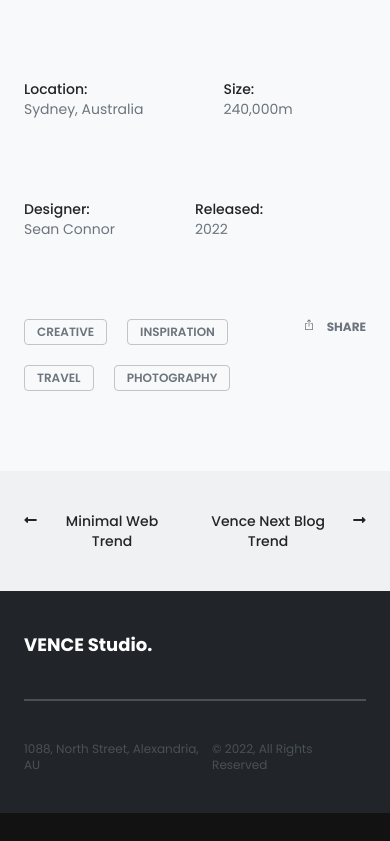
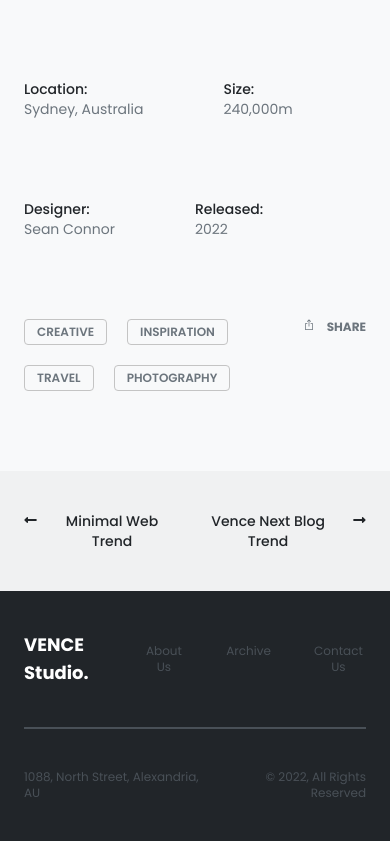
Before and after one commit to Marcellokah/origin-develop-assignment, a React (Vite) app: page / in a window 390 px wide. Shown: the part 2211-3052 px from the top of the page. Before the commit the page ends 3024 px from the top, so only its background shows below. Built offline with nearby package versions, Linux system fonts and the light colour scheme.

Commit message:
Footer's mobile view fixed, added alt attributes

```diff
--- a/src/components/Footer.jsx
+++ b/src/components/Footer.jsx
@@ -13,7 +13,7 @@ const Footer = () => {
         </div>
 
         {/* Navigation links */}
-        <ul className='list-none hidden sm:flex flex-row gap-10 text-primary text-xs'>
+        <ul className='list-none flex flex-row gap-10 text-primary text-xs text-center'>
           {footerLinks.map((link) => (
             <li key={link.id}>
               <a href={`#${link.id}`}>{link.title}</a>
@@ -34,7 +34,7 @@ const Footer = () => {
       {/* Copyright */}
       <div className='w-full flex justify-between items-center max-w-7xl mx-auto text-primary text-xs'>
         <p>1088, North Street, Alexandria, AU</p>
-        <p>© 2022, All Rights Reserved</p>
+        <p className='text-right'>© 2022, All Rights Reserved</p>
       </div>
     </section>
   )
--- a/src/components/Image.jsx
+++ b/src/components/Image.jsx
@@ -4,7 +4,7 @@ import { clothes } from '../assets'
 const Image = () => {
   return (
     <section className='w-full flex justify-center py-15'>
-        <img src={clothes}></img>
+        <img src={clothes} alt='clothes'></img>
     </section>
   )
 }
--- a/src/components/Slider.jsx
+++ b/src/components/Slider.jsx
@@ -21,16 +21,16 @@ export default class SimpleSlider extends Component {
       <div className=" max-w-5xl mx-auto ">
         <Slider {...settings}>
           <div className="px-5">
-            <img src={slider1}></img>
+            <img src={slider1} alt="sliderImage1"></img>
           </div>
           <div className="px-5">
-            <img src={slider2}></img>
+            <img src={slider2} alt="sliderImage2"></img>
           </div>
           <div className="px-5">
-            <img src={slider1}></img>
+            <img src={slider1} alt="sliderImage1"></img>
           </div>
           <div className="px-5">
-            <img src={slider2}></img>
+            <img src={slider2} alt="sliderImage2"></img>
           </div>
         </Slider>
       </div>
```
